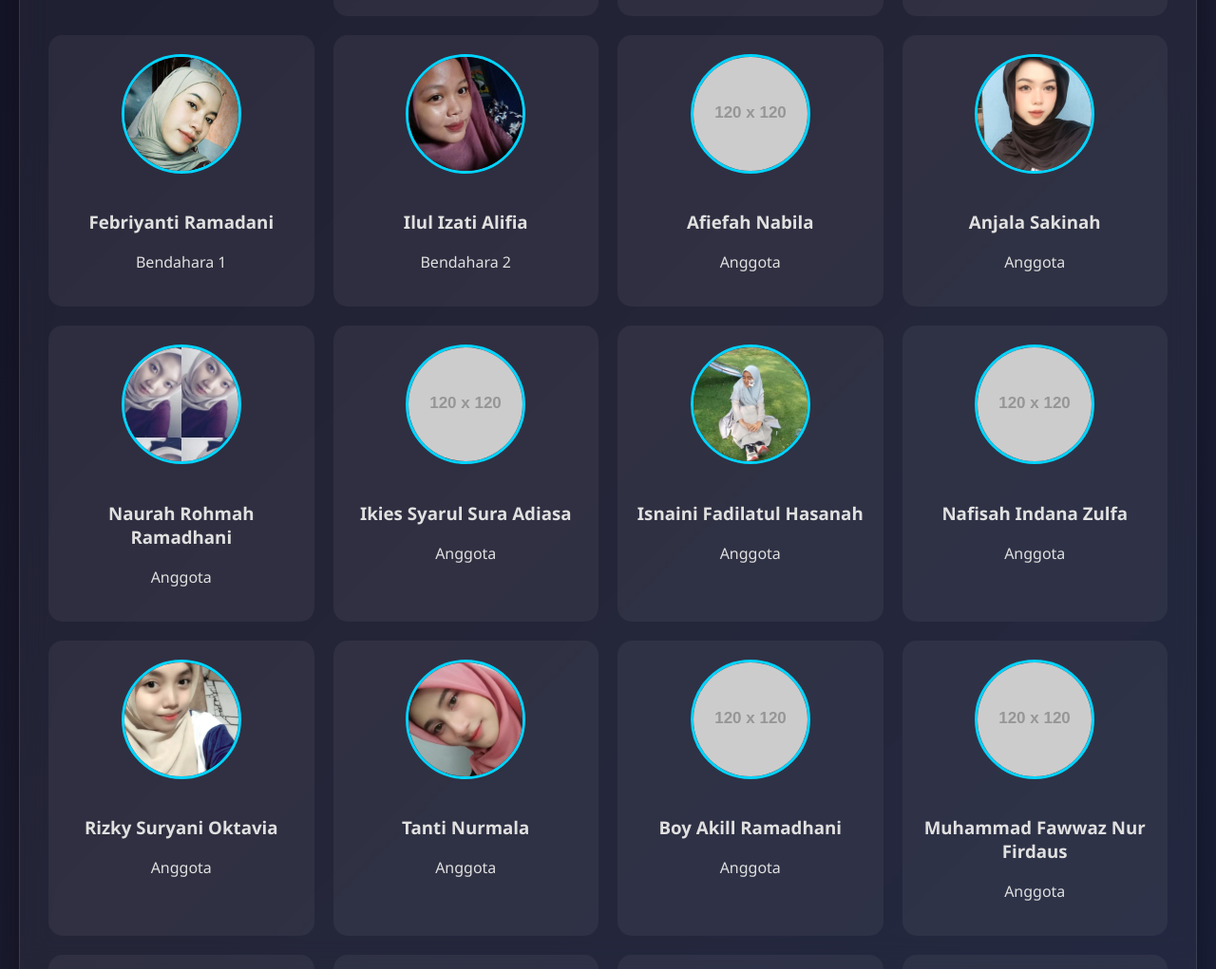
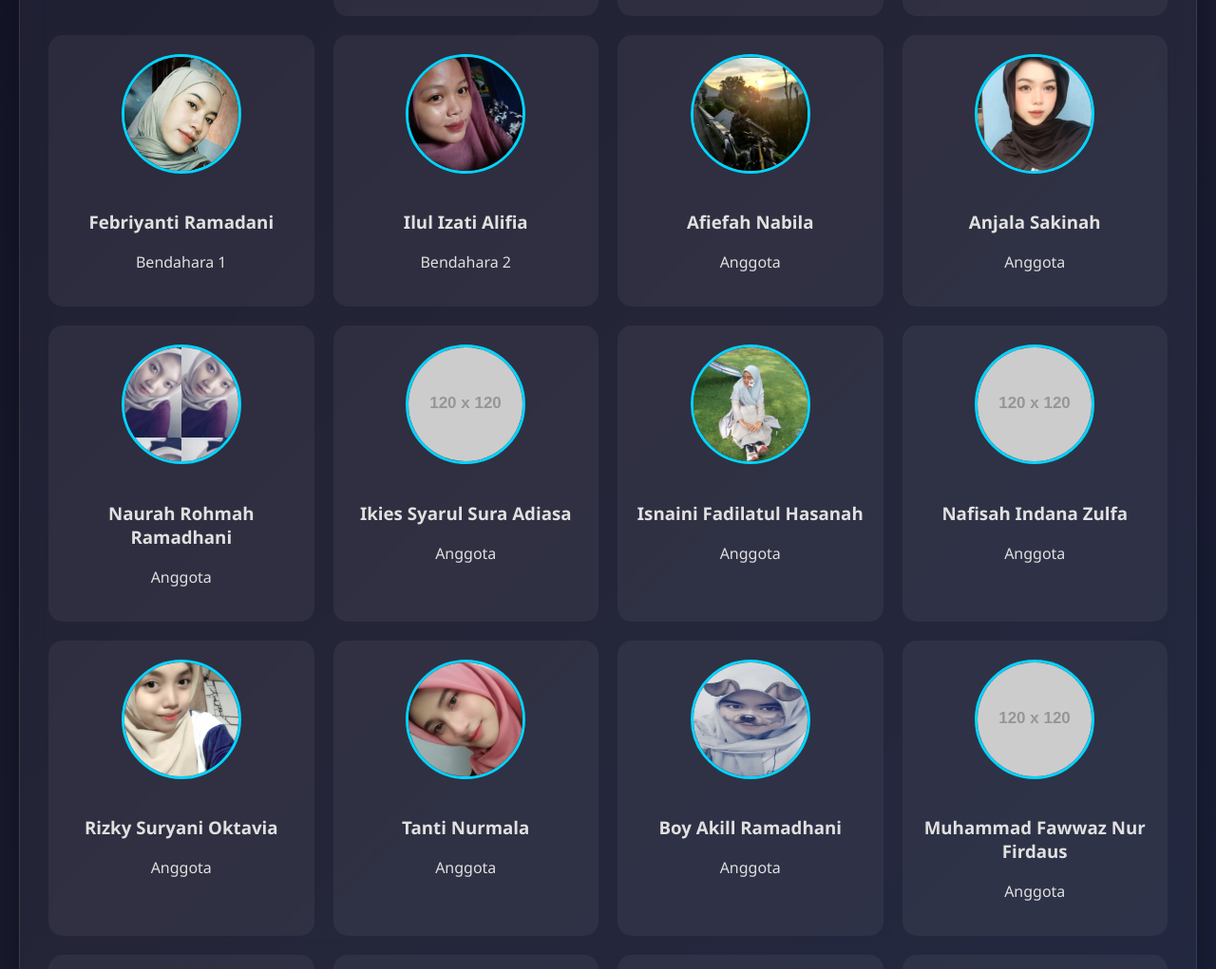
Before and after one commit to ayippiw/Web-Silogic, a plain HTML site: page index.html in a window 1280 px wide. Shown: the part 1175-2196 px from the top of the page at 95% size. Drawn offline with Linux system fonts and the light colour scheme; placeholder pictures from the web are drawn by us.

Commit message:
new index.html

```diff
--- a/index.html
+++ b/index.html
@@ -267,7 +267,7 @@
                 <p></p>
             </div>
             <div class="anggota">
-                <img src="https://via.placeholder.com/120x120/f9ca24/000?text=" alt="">
+                <img src="nabila.jpeg" alt="">
                 <h3>Afiefah Nabila</h3>
                 <p>Anggota</p>
                 <p></p>
@@ -315,7 +315,7 @@
                 <p></p>
             </div>
             <div class="anggota">
-                <img src="https://via.placeholder.com/120x120/f9ca24/000?text=" alt="">
+                <img src="boy.jpeg" alt="">
                 <h3>Boy Akill Ramadhani</h3>
                 <p>Anggota</p>
                 <p></p>
```
